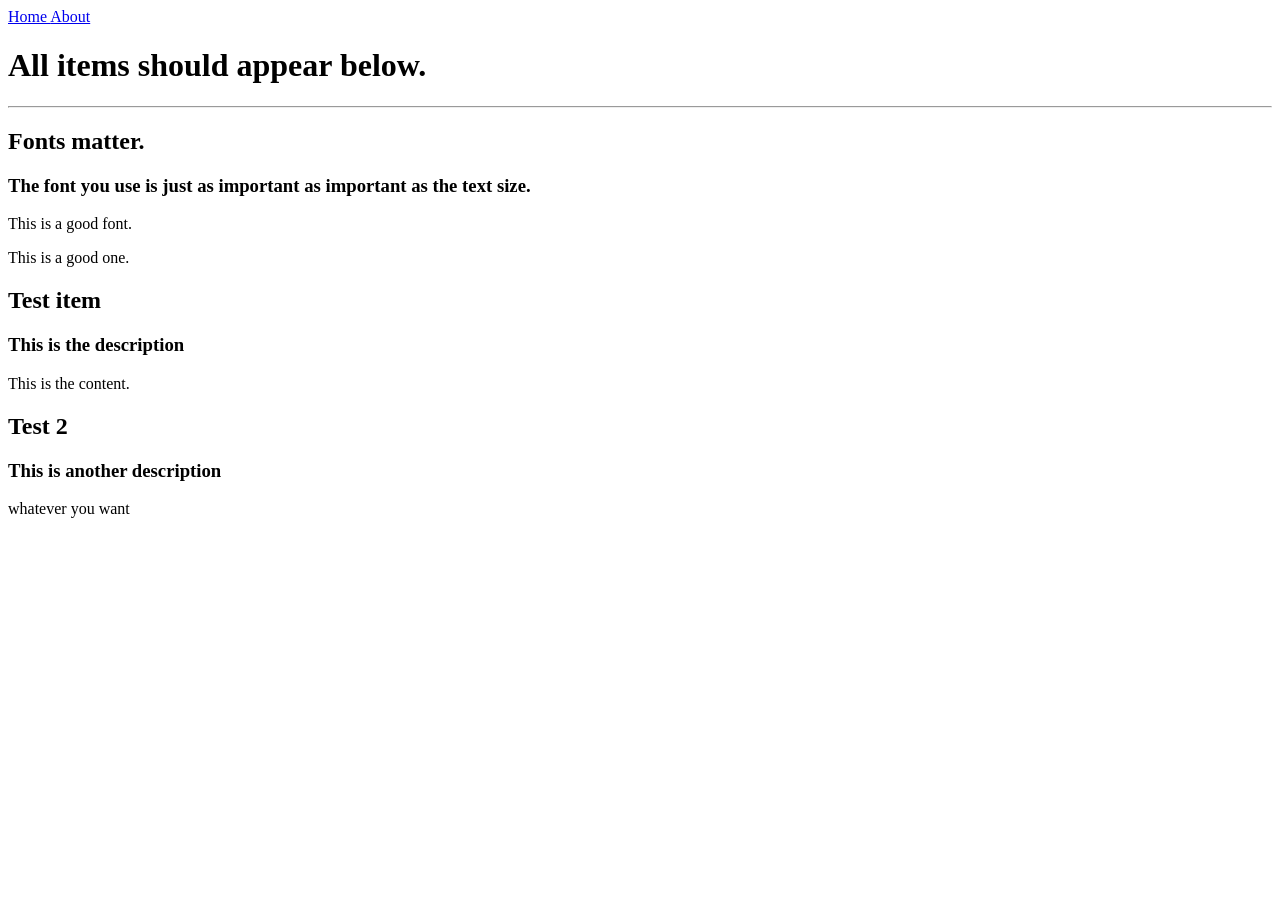
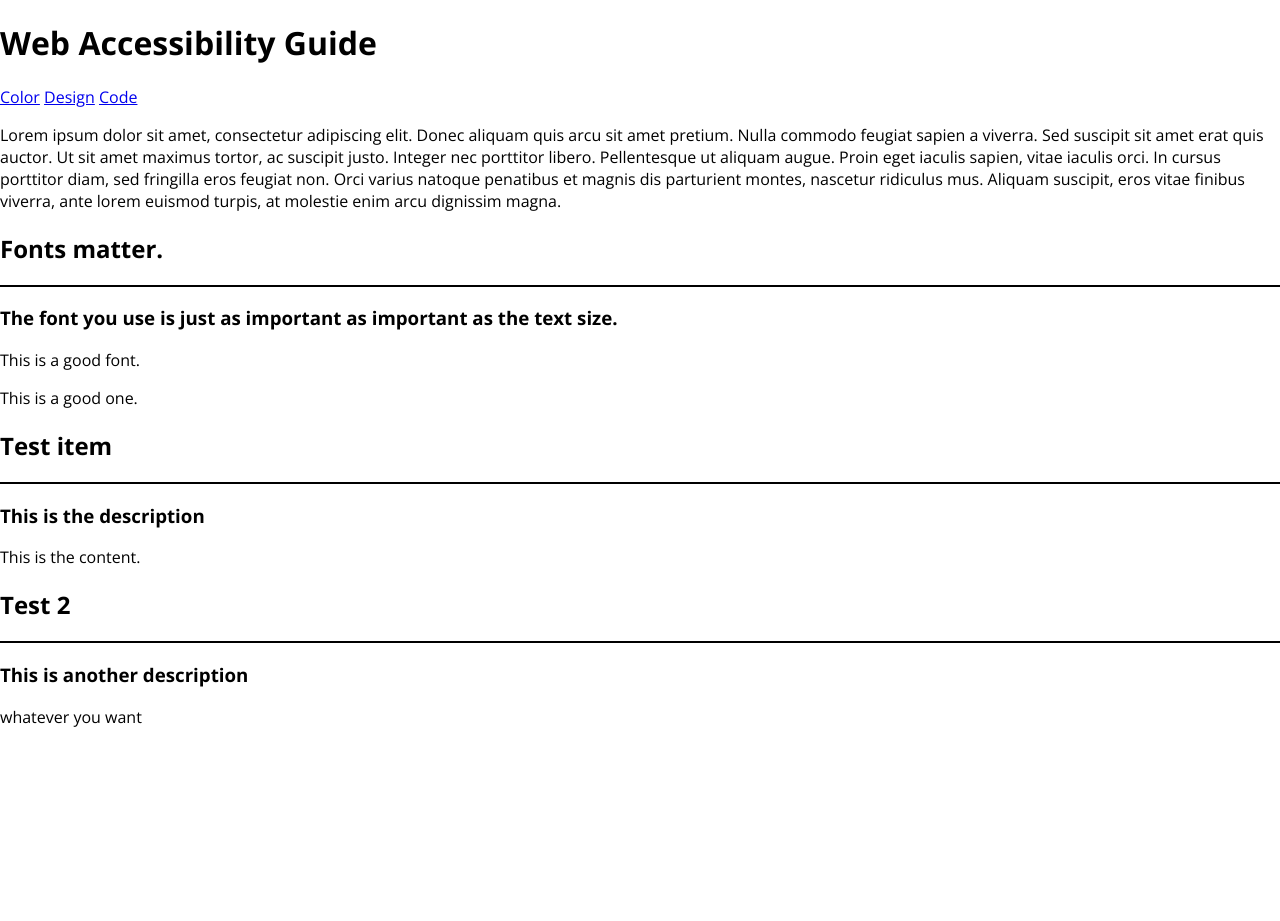
Before and after one commit to Jonathan-F-Bell/WebAccessibility, a Jekyll site: the page built from index.html, in a window 1280 px wide. Built offline with Jekyll 4.4.1, drawn with Linux system fonts in a browser that asks for light colours; before the commit the page ends 900 px from its top, so only the background shows below that.

Commit message:
updated style and layout

```diff
--- a/_layouts/default.html
+++ b/_layouts/default.html
@@ -1,12 +1,17 @@
 <!DOCTYPE html>
-<html>
+<html lang="en">
     <head>
         <meta charset="utf-8">
+        <meta name="viewport" content="width=device-wdith, initial-scale=1">
         <title>{{ page.title }}</title>
-        <link rel="stylesheet" href="/WebAccessibility/assets/css/styles.css">
+        <meta name="Description" content="{{page.description}}">
+        <!-- <link rel="stylesheet" href="/WebAccessibility/assets/css/styles.css"> -->
+        <link rel="stylesheet" href="/assets/css/styles.css">
+
+        <link href="https://fonts.googleapis.com/css?family=Open+Sans:400,700&display=swap" rel="stylesheet">
     </head>
     <body>
-        {% include navigation.html %}
+        <!-- {% include navigation.html %} -->
         {{ content }}
     </body>
 </html>
--- a/assets/css/styles.css
+++ b/assets/css/styles.css
@@ -1,3 +1,31 @@
-.current {
-    color: green;
+* {
+    box-sizing: border-box;
+    font-family: 'Open Sans', sans-serif;
+    transition: color 0.3s;
+    transition: background-color 0.3s;
+  }
+
+  html {
+    height: 100%;
+    scroll-behavior: smooth;
+  }
+
+  body {
+    margin: 0;
+    height: 100%;
+  }
+
+  @media (prefers-reduced-motion: reduce) {
+    html {
+      scroll-behavior: auto;
+    }
+
+    * {
+      transition: none !important;
+    }
+  }
+
+hr {
+    border-style: solid;
+    border-width: 1px;
 }
--- a/index.html
+++ b/index.html
@@ -2,14 +2,23 @@
 # Front Matter
 layout: default
 title: Home
+description: Web Accessibility Guide
 ---
 
-<h1>All items should appear below.</h1>
+<h1>Web Accessibility Guide</h1>
 
-<hr>
+<div>
+    <a href="#">Color</a>
+    <a href="#">Design</a>
+    <a href="#">Code</a>
+</div>
+
+<p>Lorem ipsum dolor sit amet, consectetur adipiscing elit. Donec aliquam quis arcu sit amet pretium. Nulla commodo feugiat sapien a viverra. Sed suscipit sit amet erat quis auctor. Ut sit amet maximus tortor, ac suscipit justo. Integer nec porttitor libero. Pellentesque ut aliquam augue. Proin eget iaculis sapien, vitae iaculis orci. In cursus porttitor diam, sed fringilla eros feugiat non. Orci varius natoque penatibus et magnis dis parturient montes, nascetur ridiculus mus. Aliquam suscipit, eros vitae finibus viverra, ante lorem euismod turpis, at molestie enim arcu dignissim magna.</p>
+
 {% for item in site.items %}
 <div>
     <h2>{{ item.name }}</h2>
+    <hr>
     <h3>{{ item.description }}</h3>
     {{ item.content }}
 </div>
```
